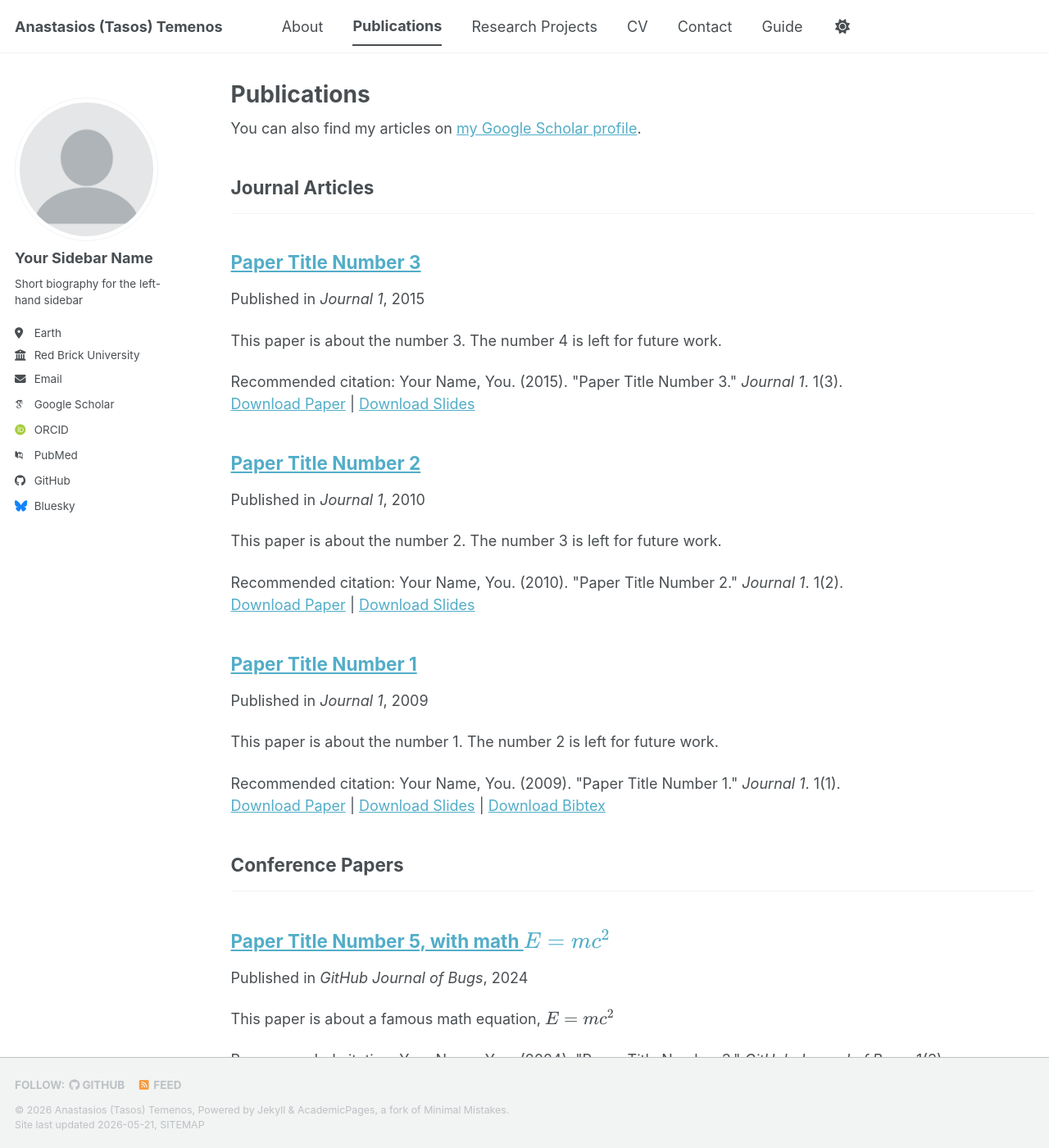
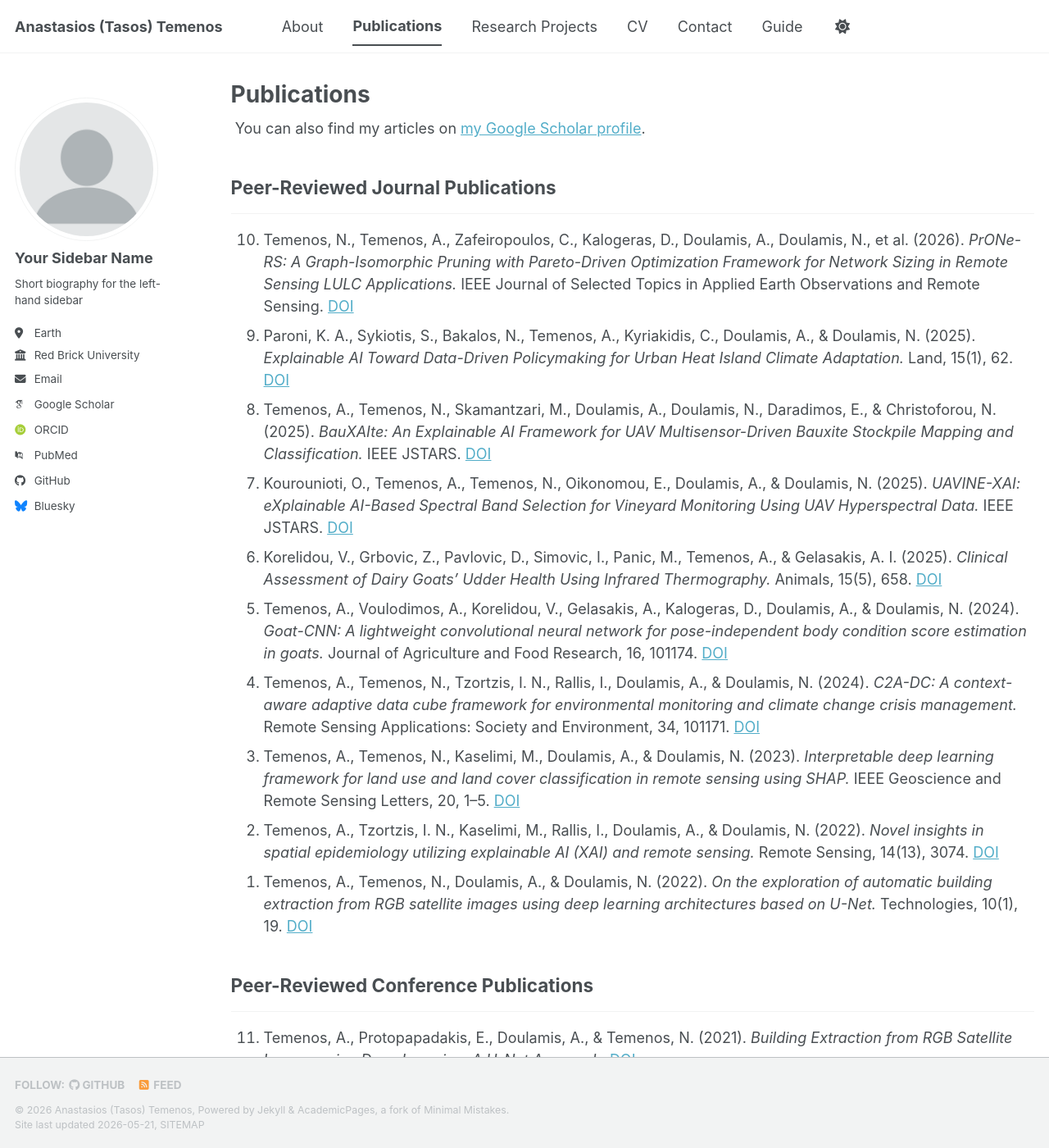
Before and after one commit to TasosTemenos/TasosTemenos.github.io, a Jekyll site: the page built from _pages/publications.html, in a window 1280 px wide and 1400 px high. Shown: the whole window at 82% size. Built offline with Jekyll 4.4.1, drawn with Linux system fonts in a browser that asks for light colours; some web fonts are replaced; a script bundle is joined from its source files by our own code; library files that are not in the unit come from our copies; some of the changed text lies outside the part shown.

Commit message:
Update publications.html

```diff
--- a/_pages/publications.html
+++ b/_pages/publications.html
@@ -5,29 +5,112 @@ permalink: /publications/
 author_profile: true
 ---
 
-{% if site.author.googlescholar %}
-  <div class="wordwrap">You can also find my articles on <a href="{{site.author.googlescholar}}">my Google Scholar profile</a>.</div>
-{% endif %}
+<div class="wordwrap">
+You can also find my articles on <a href="https://scholar.google.gr/citations?user=bfqNP_cAAAAJ&hl=el">my Google Scholar profile</a>.
+</div>
 
-{% include base_path %}
+<h2>Peer-Reviewed Journal Publications</h2>
+<hr>
 
-<!-- New style rendering if publication categories are defined -->
-{% if site.publication_category %}
-  {% for category in site.publication_category  %}
-    {% assign title_shown = false %}
-    {% for post in site.publications reversed %}
-      {% if post.category != category[0] %}
-        {% continue %}
-      {% endif %}
-      {% unless title_shown %}
-        <h2>{{ category[1].title }}</h2><hr />
-        {% assign title_shown = true %}
-      {% endunless %}
-      {% include archive-single.html %}
-    {% endfor %}
-  {% endfor %}
-{% else %}
-  {% for post in site.publications reversed %}
-    {% include archive-single.html %}
-  {% endfor %}
-{% endif %}
+<ol reversed>
+
+<li>
+Temenos, N., Temenos, A., Zafeiropoulos, C., Kalogeras, D., Doulamis, A., Doulamis, N., et al. (2026).
+<i>PrONe-RS: A Graph-Isomorphic Pruning with Pareto-Driven Optimization Framework for Network Sizing in Remote Sensing LULC Applications.</i>
+IEEE Journal of Selected Topics in Applied Earth Observations and Remote Sensing.
+<a href="https://doi.org/10.1109/JSTARS.2026.3686462">DOI</a>
+</li>
+
+<li>
+Paroni, K. A., Sykiotis, S., Bakalos, N., Temenos, A., Kyriakidis, C., Doulamis, A., & Doulamis, N. (2025).
+<i>Explainable AI Toward Data-Driven Policymaking for Urban Heat Island Climate Adaptation.</i>
+Land, 15(1), 62.
+<a href="https://doi.org/10.3390/land15010062">DOI</a>
+</li>
+
+<li>
+Temenos, A., Temenos, N., Skamantzari, M., Doulamis, A., Doulamis, N., Daradimos, E., & Christoforou, N. (2025).
+<i>BauXAIte: An Explainable AI Framework for UAV Multisensor-Driven Bauxite Stockpile Mapping and Classification.</i>
+IEEE JSTARS.
+<a href="https://doi.org/10.1109/JSTARS.2025.3604070">DOI</a>
+</li>
+
+<li>
+Kourounioti, O., Temenos, A., Temenos, N., Oikonomou, E., Doulamis, A., & Doulamis, N. (2025).
+<i>UAVINE-XAI: eXplainable AI-Based Spectral Band Selection for Vineyard Monitoring Using UAV Hyperspectral Data.</i>
+IEEE JSTARS.
+<a href="https://doi.org/10.1109/JSTARS.2025.3555788">DOI</a>
+</li>
+
+<li>
+Korelidou, V., Grbovic, Z., Pavlovic, D., Simovic, I., Panic, M., Temenos, A., & Gelasakis, A. I. (2025).
+<i>Clinical Assessment of Dairy Goats’ Udder Health Using Infrared Thermography.</i>
+Animals, 15(5), 658.
+<a href="https://doi.org/10.3390/ani15050658">DOI</a>
+</li>
+
+<li>
+Temenos, A., Voulodimos, A., Korelidou, V., Gelasakis, A., Kalogeras, D., Doulamis, A., & Doulamis, N. (2024).
+<i>Goat-CNN: A lightweight convolutional neural network for pose-independent body condition score estimation in goats.</i>
+Journal of Agriculture and Food Research, 16, 101174.
+<a href="https://doi.org/10.1016/j.jafr.2024.101174">DOI</a>
+</li>
+
+<li>
+Temenos, A., Temenos, N., Tzortzis, I. N., Rallis, I., Doulamis, A., & Doulamis, N. (2024).
+<i>C2A-DC: A context-aware adaptive data cube framework for environmental monitoring and climate change crisis management.</i>
+Remote Sensing Applications: Society and Environment, 34, 101171.
+<a href="https://doi.org/10.1016/j.rsase.2024.101171">DOI</a>
+</li>
+
+<li>
+Temenos, A., Temenos, N., Kaselimi, M., Doulamis, A., & Doulamis, N. (2023).
+<i>Interpretable deep learning framework for land use and land cover classification in remote sensing using SHAP.</i>
+IEEE Geoscience and Remote Sensing Letters, 20, 1–5.
+<a href="https://doi.org/10.1109/LGRS.2023.3251652">DOI</a>
+</li>
+
+<li>
+Temenos, A., Tzortzis, I. N., Kaselimi, M., Rallis, I., Doulamis, A., & Doulamis, N. (2022).
+<i>Novel insights in spatial epidemiology utilizing explainable AI (XAI) and remote sensing.</i>
+Remote Sensing, 14(13), 3074.
+<a href="https://doi.org/10.3390/rs14133074">DOI</a>
+</li>
+
+<li>
+Temenos, A., Temenos, N., Doulamis, A., & Doulamis, N. (2022).
+<i>On the exploration of automatic building extraction from RGB satellite images using deep learning architectures based on U-Net.</i>
+Technologies, 10(1), 19.
+<a href="https://doi.org/10.3390/technologies10010019">DOI</a>
+</li>
+
+</ol>
+
+<h2>Peer-Reviewed Conference Publications</h2>
+<hr>
+
+<ol reversed>
+
+<li>Temenos, A., Protopapadakis, E., Doulamis, A., & Temenos, N. (2021). <i>Building Extraction from RGB Satellite Images using Deep Learning: A U-Net Approach.</i> <a href="https://doi.org/10.1145/3453892.3461320">DOI</a></li>
+
+<li>Gallos, P. et al. (2022). <i>Using mHealth technologies to promote public health and well-being in urban areas with blue-green solutions.</i> <a href="https://doi.org/10.3233/SHTI220791">DOI</a></li>
+
+<li>Temenos, A. et al. (2022). <i>Spatio-temporal interpretation of the COVID-19 risk factors using explainable AI.</i> <a href="https://doi.org/10.1109/IGARSS46834.2022.9884922">DOI</a></li>
+
+<li>Temenos, A. et al. (2023). <i>Multi-Spectral Band Selection and Spatial Explanations Using XAI Algorithms in Remote Sensing Applications.</i> <a href="https://doi.org/10.1109/IGARSS52108.2023.10282565">DOI</a></li>
+
+<li>Huo, W. et al. (2024). <i>Integration of health indicators and quantification of benefits from BGS urban interventions.</i> <a href="https://doi.org/10.5194/egusphere-egu24-3300">DOI</a></li>
+
+<li>Zafeiropoulos, C. et al. (2024). <i>Toward Health-Centered Monitoring framework promoting Well-Being and Nature-based Solutions.</i> <a href="https://doi.org/10.1145/3652037.3663929">DOI</a></li>
+
+<li>Bakalos, N. et al. (2024). <i>Segmentation of Remote Sensing Data with Missing Modalities Through Prototype Knowledge Distillation.</i> <a href="https://doi.org/10.1109/IGARSS53475.2024.10641049">DOI</a></li>
+
+<li>Temenos, A. et al. (2024). <i>Identifying False Negative Flood Events Using Interpretable Deep Learning Framework.</i> <a href="https://doi.org/10.1109/IGARSS53475.2024.10642460">DOI</a></li>
+
+<li>Angeli, A. et al. (2025). <i>Pre-Clinical Results of the Impact of Blue-Green Urban Solutions on Humans’ Health.</i> <a href="https://doi.org/10.1145/3733155.3734913">DOI</a></li>
+
+<li>Temenos, A. et al. (2025). <i>Band-Focused Adversarial Attacks on Multispectral Images Exposing Hidden Vulnerabilities in LULC Classification.</i> <a href="https://doi.org/10.1109/IGARSS55030.2025.11242253">DOI</a></li>
+
+<li>Kousta, M. N. et al. (2025). <i>Boosting Land Use-Land Cover Model Versatility Through Self-Distillation Techniques.</i> <a href="https://doi.org/10.1109/IGARSS55030.2025.11242738">DOI</a></li>
+
+</ol>
```
